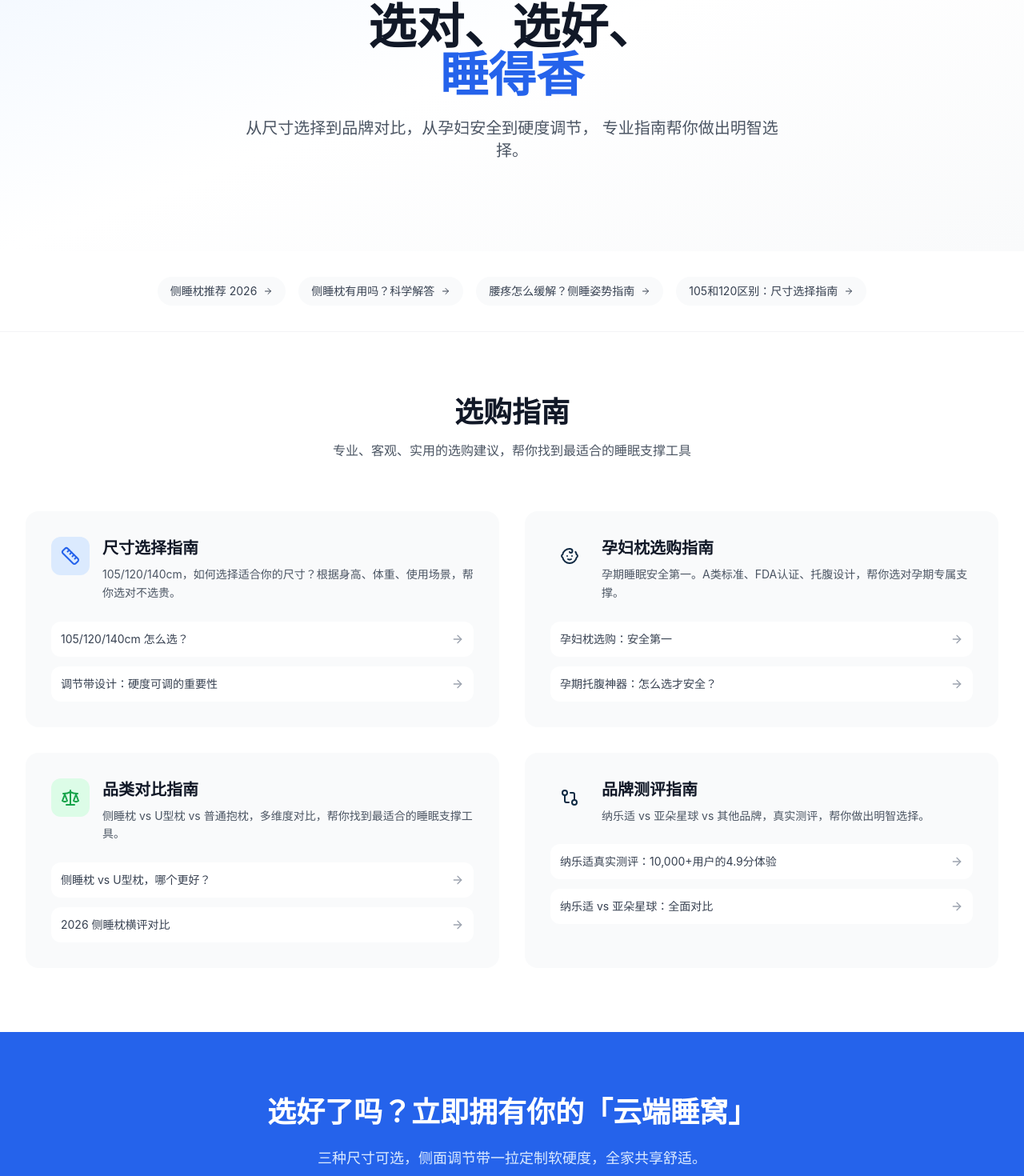
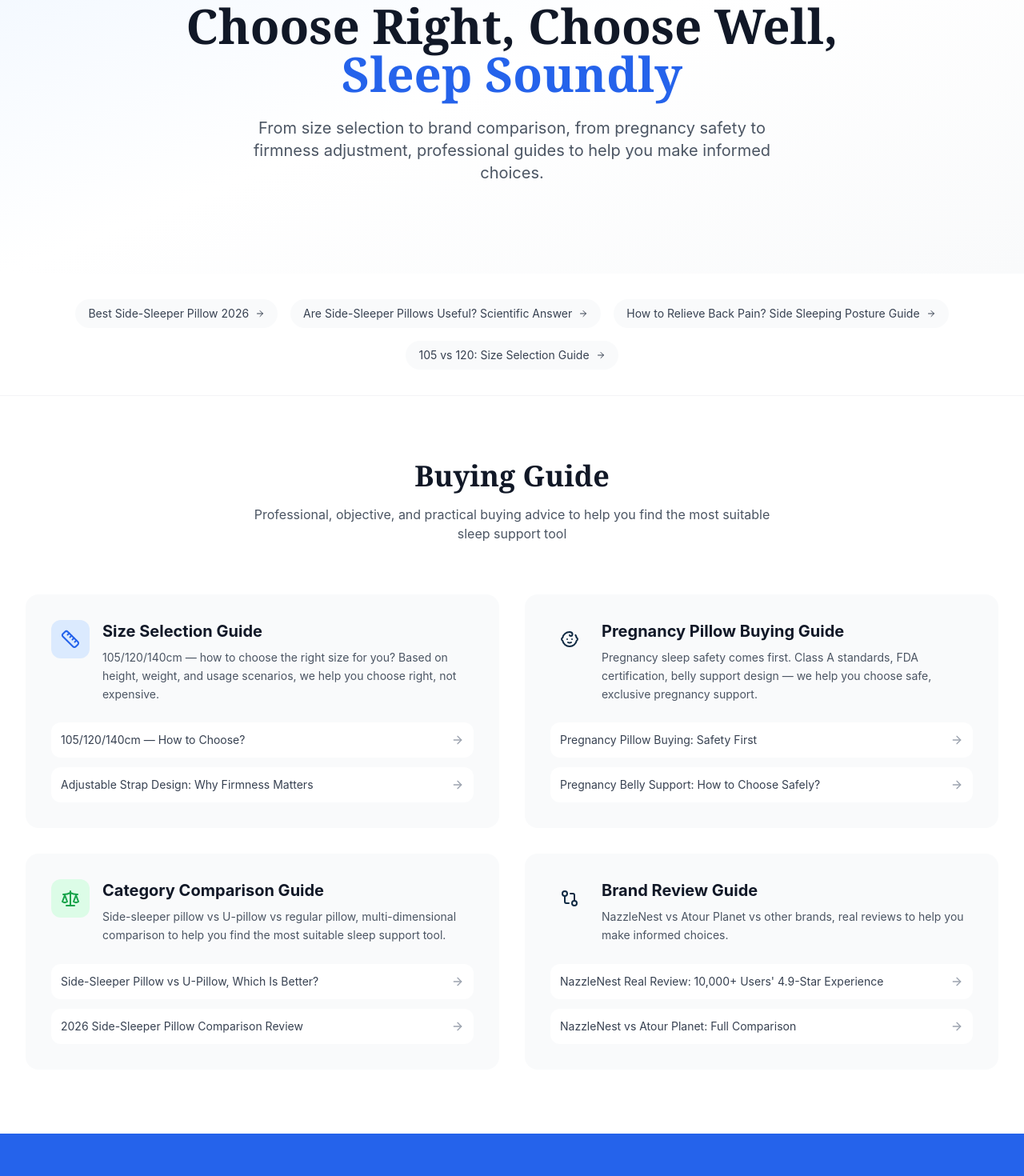
Before and after one commit to Goooodluckxqx/Officialsite, a Next.js app: page /guides in a window 1280 px wide. Shown: the part 282-1752 px from the top of the page at 80% size. Built offline with nearby package versions, Linux system fonts and the light colour scheme.

Commit message:
feat: translate src/app/guides/page.tsx to English

```diff
--- a/src/app/guides/page.tsx
+++ b/src/app/guides/page.tsx
@@ -7,51 +7,51 @@ import { ArrowRight, Ruler, Scale, Baby, GitCompare } from "lucide-react";
 const guideCategories = [
   {
     icon: Ruler,
-    title: "尺寸选择指南",
-    description: "105/120/140cm，如何选择适合你的尺寸？根据身高、体重、使用场景，帮你选对不选贵。",
+    title: "Size Selection Guide",
+    description: "105/120/140cm — how to choose the right size for you? Based on height, weight, and usage scenarios, we help you choose right, not expensive.",
     links: [
-      { title: "105/120/140cm 怎么选？", href: "/guides/how-to-choose/size-guide" },
-      { title: "调节带设计：硬度可调的重要性", href: "/guides/how-to-choose/firmness-guide" },
+      { title: "105/120/140cm — How to Choose?", href: "/guides/how-to-choose/size-guide" },
+      { title: "Adjustable Strap Design: Why Firmness Matters", href: "/guides/how-to-choose/firmness-guide" },
     ],
     color: "blue",
   },
   {
     icon: Baby,
-    title: "孕妇枕选购指南",
-    description: "孕期睡眠安全第一。A类标准、FDA认证、托腹设计，帮你选对孕期专属支撑。",
+    title: "Pregnancy Pillow Buying Guide",
+    description: "Pregnancy sleep safety comes first. Class A standards, FDA certification, belly support design — we help you choose safe, exclusive pregnancy support.",
     links: [
-      { title: "孕妇枕选购：安全第一", href: "/guides/how-to-choose/pregnancy-guide" },
-      { title: "孕期托腹神器：怎么选才安全？", href: "/guides/how-to-choose/pregnancy-safety" },
+      { title: "Pregnancy Pillow Buying: Safety First", href: "/guides/how-to-choose/pregnancy-guide" },
+      { title: "Pregnancy Belly Support: How to Choose Safely?", href: "/guides/how-to-choose/pregnancy-safety" },
     ],
     color: "pink",
   },
   {
     icon: Scale,
-    title: "品类对比指南",
-    description: "侧睡枕 vs U型枕 vs 普通抱枕，多维度对比，帮你找到最适合的睡眠支撑工具。",
+    title: "Category Comparison Guide",
+    description: "Side-sleeper pillow vs U-pillow vs regular pillow, multi-dimensional comparison to help you find the most suitable sleep support tool.",
     links: [
-      { title: "侧睡枕 vs U型枕，哪个更好？", href: "/guides/reviews/side-sleeper-vs-u-pillow" },
-      { title: "2026 侧睡枕横评对比", href: "/guides/reviews/2026-comparison" },
+      { title: "Side-Sleeper Pillow vs U-Pillow, Which Is Better?", href: "/guides/reviews/side-sleeper-vs-u-pillow" },
+      { title: "2026 Side-Sleeper Pillow Comparison Review", href: "/guides/reviews/2026-comparison" },
     ],
     color: "green",
   },
   {
     icon: GitCompare,
-    title: "品牌测评指南",
-    description: "纳乐适 vs 亚朵星球 vs 其他品牌，真实测评，帮你做出明智选择。",
+    title: "Brand Review Guide",
+    description: "NazzleNest vs Atour Planet vs other brands, real reviews to help you make informed choices.",
     links: [
-      { title: "纳乐适真实测评：10,000+用户的4.9分体验", href: "/guides/reviews/nazzlenest-review" },
-      { title: "纳乐适 vs 亚朵星球：全面对比", href: "/guides/reviews/nazzlenest-vs-yaduo" },
+      { title: "NazzleNest Real Review: 10,000+ Users' 4.9-Star Experience", href: "/guides/reviews/nazzlenest-review" },
+      { title: "NazzleNest vs Atour Planet: Full Comparison", href: "/guides/reviews/nazzlenest-vs-yaduo" },
     ],
     color: "purple",
   },
 ];
 
 const quickLinks = [
-  { title: "侧睡枕推荐 2026", href: "/guides/how-to-choose/best-side-sleeper-pillow-2026" },
-  { title: "侧睡枕有用吗？科学解答", href: "/blog/education/is-side-sleeper-pillow-useful" },
-  { title: "腰疼怎么缓解？侧睡姿势指南", href: "/blog/health/lower-back-pain-relief" },
-  { title: "105和120区别：尺寸选择指南", href: "/guides/how-to-choose/size-guide" },
+  { title: "Best Side-Sleeper Pillow 2026", href: "/guides/how-to-choose/best-side-sleeper-pillow-2026" },
+  { title: "Are Side-Sleeper Pillows Useful? Scientific Answer", href: "/blog/education/is-side-sleeper-pillow-useful" },
+  { title: "How to Relieve Back Pain? Side Sleeping Posture Guide", href: "/blog/health/lower-back-pain-relief" },
+  { title: "105 vs 120: Size Selection Guide", href: "/guides/how-to-choose/size-guide" },
 ];
 
 export default function GuidesPage() {
@@ -67,16 +67,16 @@ export default function GuidesPage() {
           >
             <div className="mb-6">
               <span className="inline-block px-4 py-1.5 bg-blue-100 text-blue-700 text-sm font-medium rounded-full">
-                选购指南
+                Buying Guide
               </span>
             </div>
             <h1 className="text-4xl md:text-5xl lg:text-6xl font-serif font-bold text-gray-900 mb-6 leading-tight">
-              选对、选好、<br />
-              <span className="text-blue-600">睡得香</span>
+              Choose Right, Choose Well,<br />
+              <span className="text-blue-600">Sleep Soundly</span>
             </h1>
             <p className="text-lg md:text-xl text-gray-600 max-w-2xl mx-auto leading-relaxed">
-              从尺寸选择到品牌对比，从孕妇安全到硬度调节，
-              专业指南帮你做出明智选择。
+              From size selection to brand comparison, from pregnancy safety to firmness adjustment,
+              professional guides to help you make informed choices.
             </p>
           </motion.div>
         </div>
@@ -118,10 +118,10 @@ export default function GuidesPage() {
             className="text-center mb-16"
           >
             <h2 className="text-3xl md:text-4xl font-serif font-bold text-gray-900 mb-4">
-              选购指南
+              Buying Guide
             </h2>
             <p className="text-gray-600 max-w-2xl mx-auto">
-              专业、客观、实用的选购建议，帮你找到最适合的睡眠支撑工具
+              Professional, objective, and practical buying advice to help you find the most suitable sleep support tool
             </p>
           </motion.div>
 
@@ -173,23 +173,23 @@ export default function GuidesPage() {
             transition={{ duration: 0.6 }}
           >
             <h2 className="text-3xl md:text-4xl font-serif font-bold text-white mb-6">
-              选好了吗？立即拥有你的「云端睡窝」
+              Ready? Get Your "Cloud Sleep Nest" Now
             </h2>
             <p className="text-blue-100 text-lg mb-8 max-w-2xl mx-auto">
-              三种尺寸可选，侧面调节带一拉定制软硬度，全家共享舒适。
+              Three sizes available, side adjustable strap for custom firmness, comfortable for the whole family.
             </p>
             <div className="flex flex-col sm:flex-row gap-4 justify-center">
               <Link
                 href="/#products"
                 className="inline-flex items-center justify-center px-8 py-3.5 bg-white text-blue-600 text-base font-medium rounded-full hover:bg-blue-50 transition-colors"
               >
-                立即选购
+                Shop Now
               </Link>
               <Link
                 href="/blog"
                 className="inline-flex items-center justify-center px-8 py-3.5 bg-blue-700 text-white text-base font-medium rounded-full hover:bg-blue-800 transition-colors border border-blue-400"
               >
-                阅读健康科普
+                Read Health Science
               </Link>
             </div>
           </motion.div>
```
